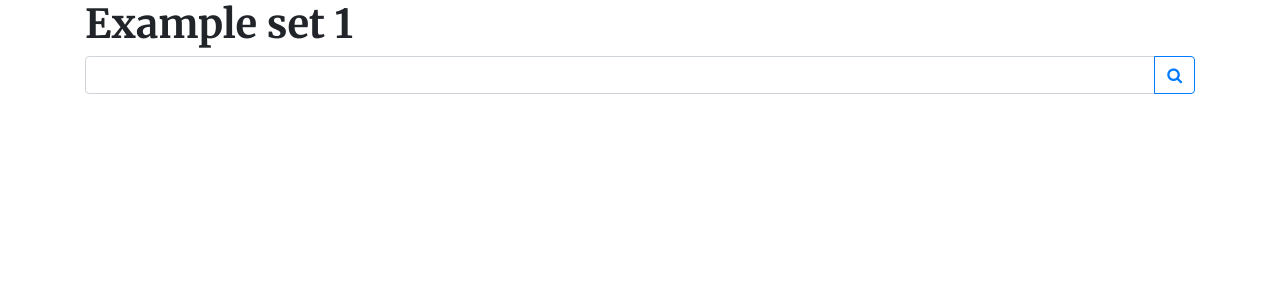
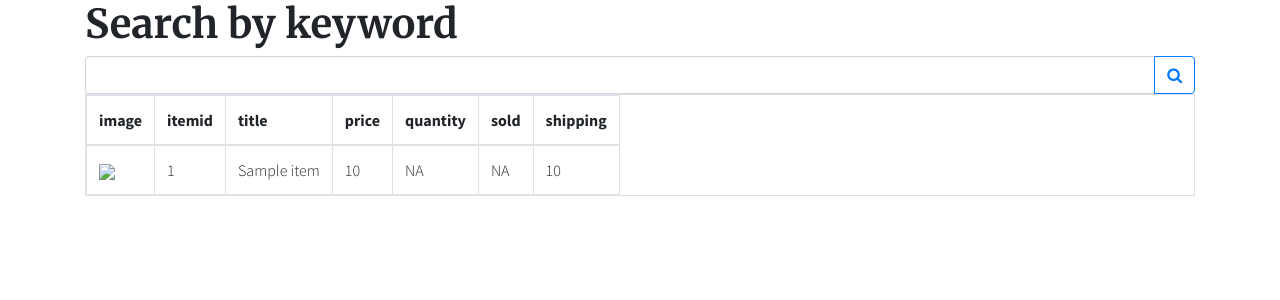
Before and after one commit to resgef/ebay-research-tools, a Django app: template ebayresearch/templates/search.html in a window 1280 px wide. Shown: the top 300 px of the page. Run offline with Django 3.2, Linux system fonts and the light colour scheme; the template is opened without the code that fills it: most values are stand-ins (such as "Sample title", 1, 10 or a date in 2020); parts of the project's set-up code (start-up, migrations or seed data) failed here and were passed over; some libraries are stand-ins or nearby versions.

Commit message:
search ui app

```diff
--- /dev/null
+++ b/ebayresearch/forms.py
@@ -0,0 +1,5 @@
+from django import forms
+
+
+class SearchForm(forms.Form):
+    search = forms.CharField(required=True)
--- a/ebayresearch/templates/search.html
+++ b/ebayresearch/templates/search.html
@@ -30,13 +30,43 @@
 
 <div class="container">
     <div class="page-header">
-        <h1>Example set 1</h1>
-        <div class="input-group">
-            <input type="text" class="form-control">
-            <div class="input-group-append">
-                <button type="button" class="btn btn-outline-primary"><i class="fa fa-search"></i></button>
+        <h1>Search by keyword</h1>
+        <form action="" method="get">
+            <div class="input-group">
+                <input type="text" class="form-control" name="search">
+                <div class="input-group-append">
+                    <button type="submit" class="btn btn-outline-primary"><i class="fa fa-search"></i></button>
+                </div>
             </div>
-        </div>
+        </form>
+        {% if items|length %}
+            <table class="table table-bordered table-responsive">
+                <thead>
+                <tr>
+                    <th>image</th>
+                    <th>itemid</th>
+                    <th>title</th>
+                    <th>price</th>
+                    <th>quantity</th>
+                    <th>sold</th>
+                    <th>shipping</th>
+                </tr>
+                </thead>
+                <tbody>
+                {% for item in items %}
+                    <tr>
+                        <td><img src="{{ item.galleryURL }}"/></td>
+                        <td>{{ item.itemId }}</td>
+                        <td><a hyref="{{ item.viewItemURL }}">{{ item.title }}</a></td>
+                        <td>{{ item.price }}</td>
+                        <td>NA</td>
+                        <td>NA</td>
+                        <td>{{ item.shipping_cost }}</td>
+                    </tr>
+                {% endfor %}
+                </tbody>
+            </table>
+        {% endif %}
     </div>
 
 </div>
--- a/ebayresearch/urls.py
+++ b/ebayresearch/urls.py
@@ -15,9 +15,9 @@ Including another URLconf
 """
 from django.conf.urls import url
 from django.contrib import admin
-from .views import examples
+from .views import index
 
 urlpatterns = [
     url(r'^admin/', admin.site.urls),
-    url(r'^$', examples)
+    url(r'^$', index)
 ]
```
Also changed, not shown: ebayresearch/views.py (+33 -3 lines), scripts/research.py (+0 -10 lines), readme.md.
